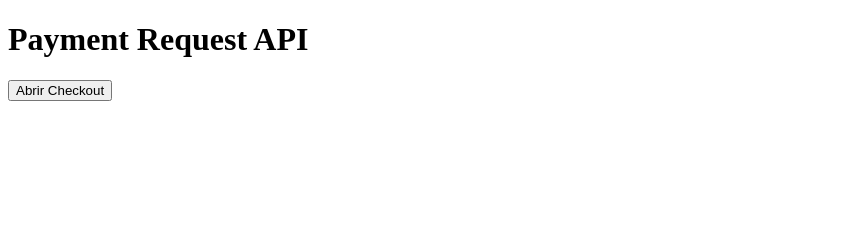
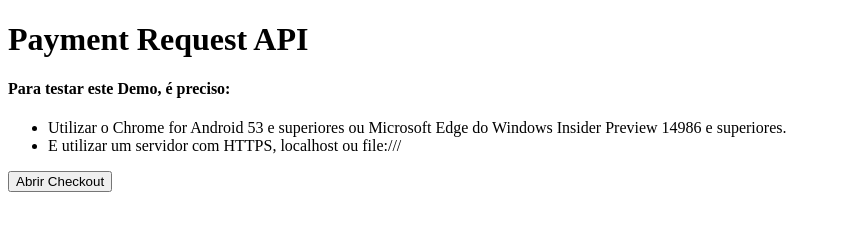
Before and after one commit to luketevl/paymentrequestapi-demo, a plain HTML site: page index.html in a window 1280 px wide. Shown: the whole page, without its empty margins (0-841 px from the left). Drawn offline with Linux system fonts and the light colour scheme.

Commit message:
Adding requirements to use the demo

```diff
--- a/index.html
+++ b/index.html
@@ -10,6 +10,12 @@
 
   <h1>Payment Request API</h1>
 
+  <h4>Para testar este Demo, é preciso:</h4>
+  <ul>
+    <li>Utilizar o Chrome for Android 53 e superiores ou Microsoft Edge do Windows Insider Preview 14986 e superiores.</li>
+    <li>E utilizar um servidor com HTTPS, localhost ou file:///</li>
+  </ul>
+
   <button id="checkout">Abrir Checkout</button>
   <script src="pr.js" async></script>
 </body>
```
